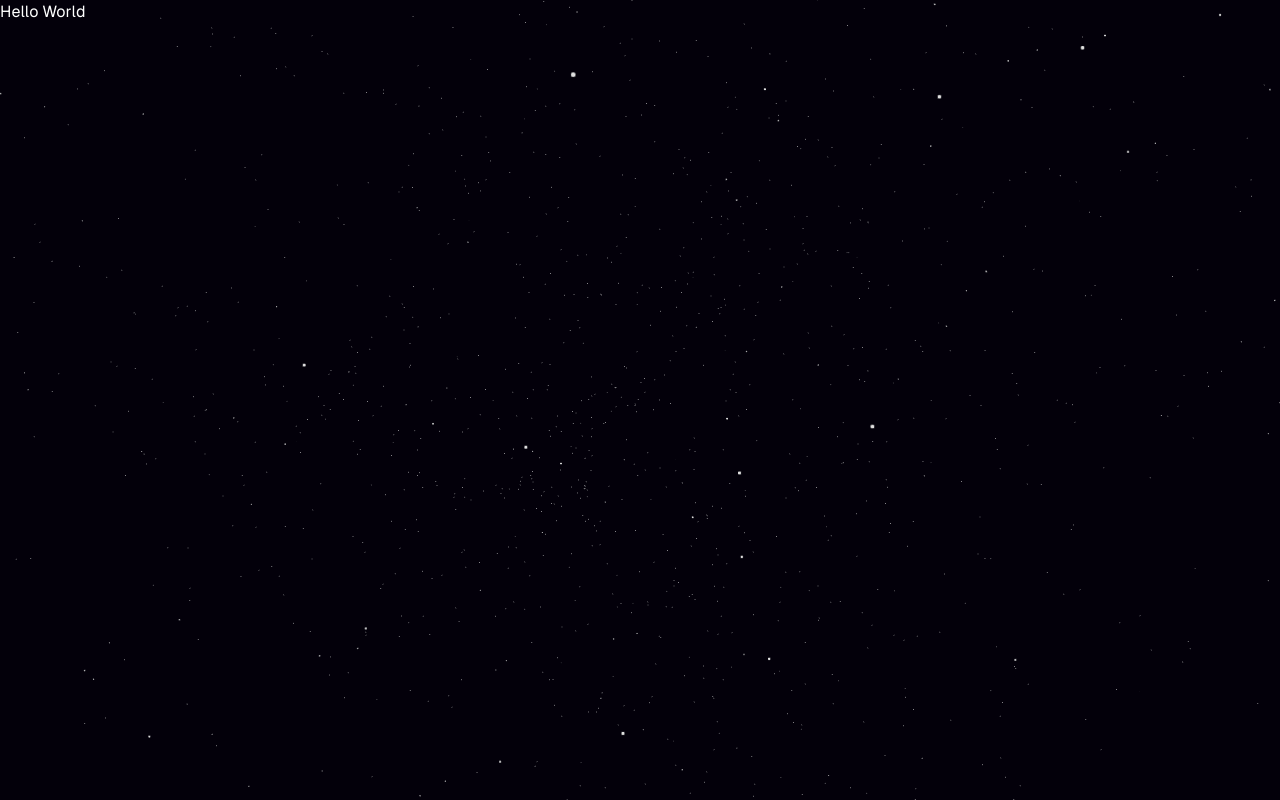
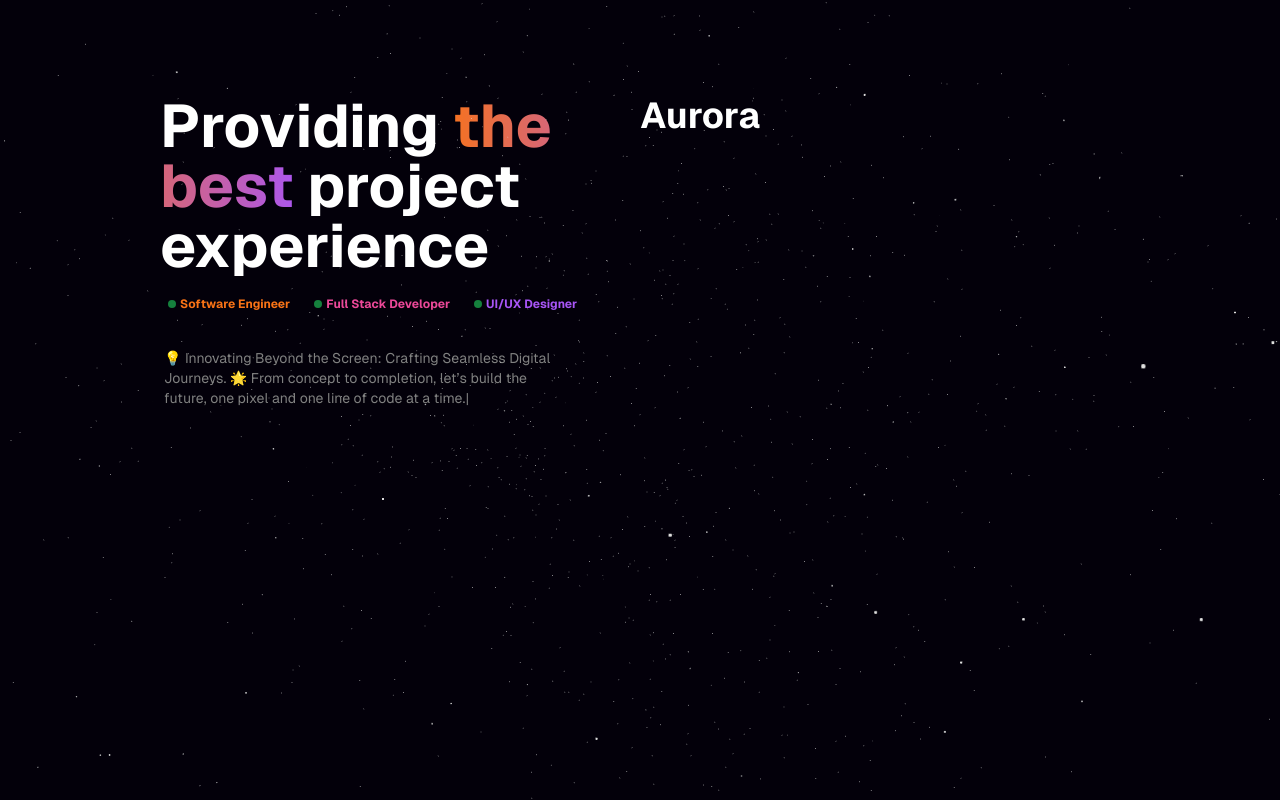
Before and after one commit to devstar969/devstar-portfolio, a Next.js app: page / in a window 1280 px wide. Built offline with nearby package versions, Linux system fonts and the light colour scheme.

Commit message:
feat: add all components to page.tsx

```diff
--- a/src/app/page.tsx
+++ b/src/app/page.tsx
@@ -1,7 +1,31 @@
-import Image from "next/image";
+import HeroTitle from "./components/HeroTitle";
+import DynamicTagline from "./components/DynamicTagline";
+import TitleList from "./components/TitleList";
 
 export default function Home() {
-  return (
-    <div>Hello World</div>
-  );
+    const taglines = [
+        "🚀 Coding Simplicity, Crafting Solutions: Bringing Ideas to Life, One Line at a Time. ✨ Let's transform challenges into digital possibilities with precision and creativity!",
+        "🎨 Where Code Meets Creativity: Building Digital Experiences that Matter. 🌐 From intuitive interfaces to powerful backend systems, I create solutions that engage and inspire.",
+        "💡 Innovating Beyond the Screen: Crafting Seamless Digital Journeys. 🌟 From concept to completion, let’s build the future, one pixel and one line of code at a time.",
+    ];
+
+    const titles = ["Software Engineer", "Full Stack Developer", "UI/UX Designer"];
+
+    return (
+        <main className="w-full min-h-screen px-4 sm:px-20 xl:px-40 2xl:px-60">
+            <section className="w-full flex flex-wrap">
+                <header className="w-full h-full lg:sticky top-0 lg:w-1/2 pt-24 lg:pb-24">
+                    <HeroTitle />
+                    <TitleList titles={titles} />
+                    <DynamicTagline
+                        taglines={taglines}
+                        className="pl-1 text-start text-sm mt-8 text-[#808080] min-h-20 max-w-[400px]"
+                    />
+                </header>
+                <div className="w-full lg:w-1/2 lg:pt-24">
+                    <h1 className="text-4xl font-bold">Aurora</h1>
+                </div>
+            </section>
+        </main>
+    );
 }
```
